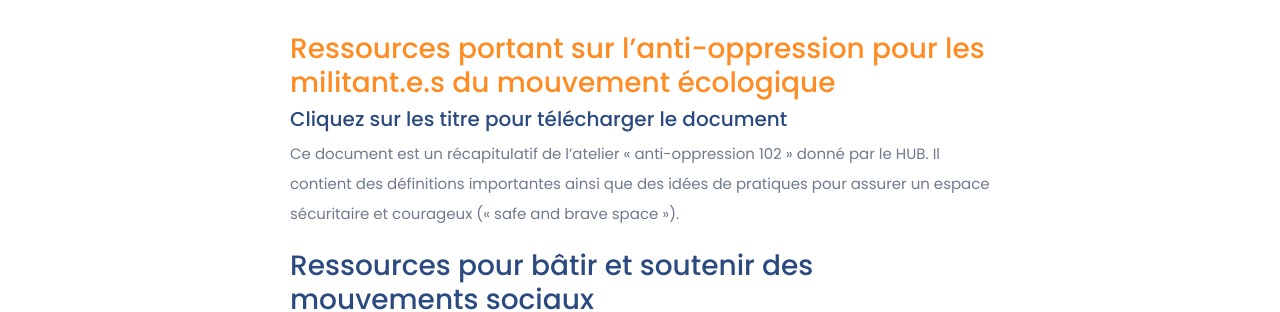
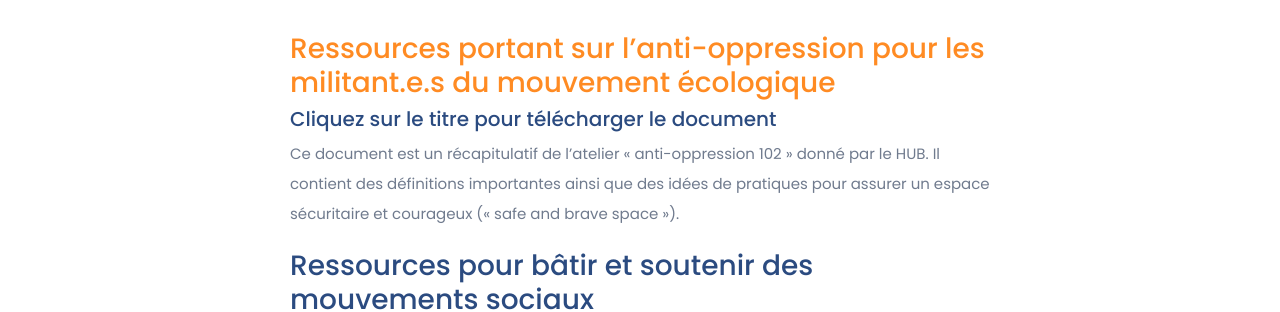
Before and after one commit to LeHubca/lehub-website, a Jekyll site: the page built from docs/_posts/2021-03-10-ress-mil.md, in a window 1280 px wide. Shown: the part 294-606 px from the top of the page. Built offline with Jekyll 4.4.1, drawn with Linux system fonts in a browser that asks for light colours.

Commit message:
Update Secondary Pages “2021-03-10-ress-mil”

```diff
--- a/docs/_posts/2021-03-10-ress-mil.md
+++ b/docs/_posts/2021-03-10-ress-mil.md
@@ -9,7 +9,7 @@ otherlang_url: /library/
 ---
 ### [Ressources portant sur l'anti-oppression pour les militant.e.s du mouvement écologique](https://www.lehub.ca/media/ressourcesantiopp.pdf)
 
-##### Cliquez sur les titre pour télécharger le document
+##### Cliquez sur le titre pour télécharger le document
 
 Ce document est un récapitulatif de l'atelier « anti-oppression 102 » donné par le HUB. Il contient des définitions importantes ainsi que des idées de pratiques pour assurer un espace sécuritaire et courageux (« safe and brave space »).
 
```
